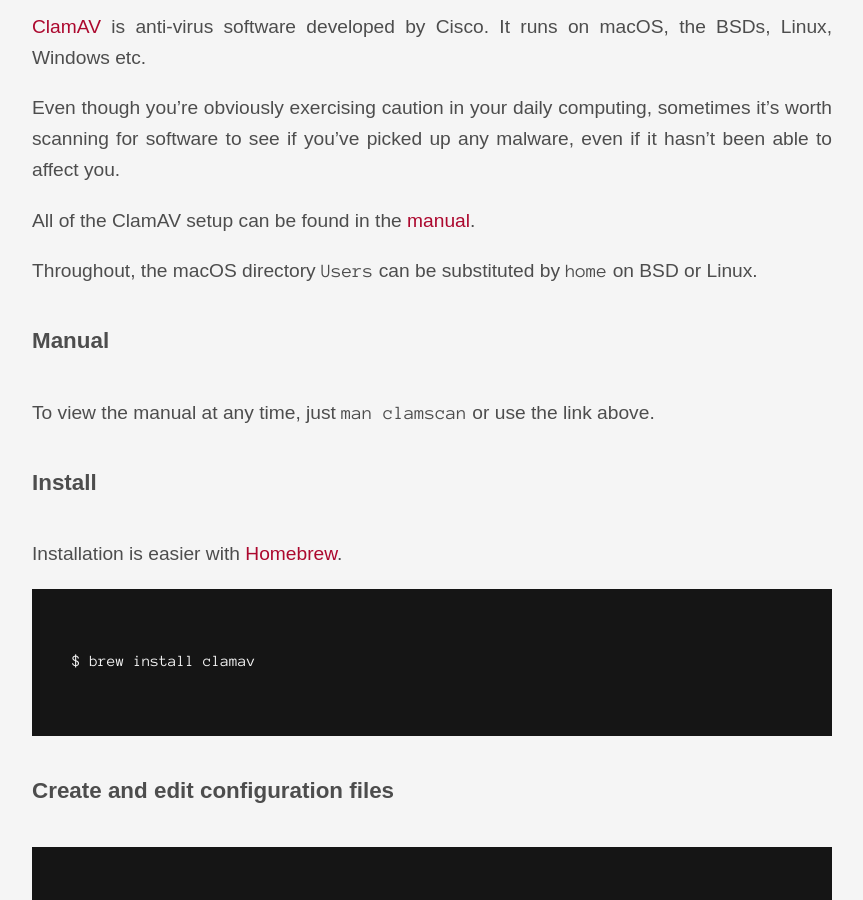
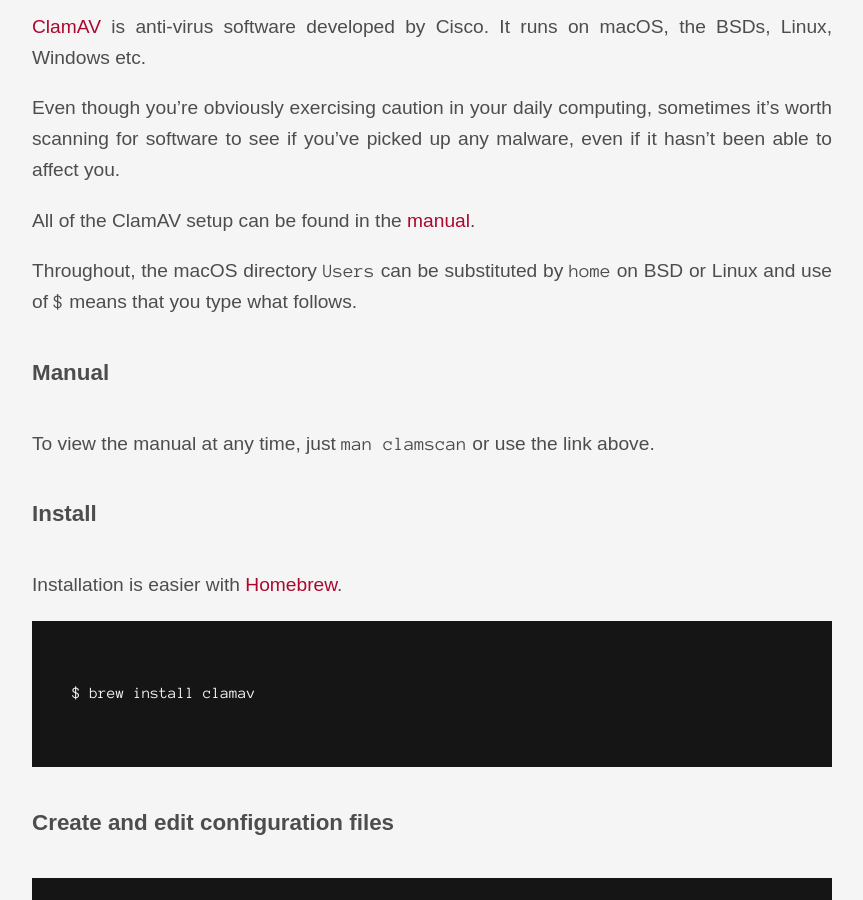
Before and after one commit to paulrbts/blog, a Jekyll site: the page built from _posts/software/2017-08-18-clamav.md, in a window 1280 px wide and 900 px high, scrolled down 369 px. Shown: the whole window, without its empty margins (208-1071 px from the left). Built offline with Jekyll 4.4.1, drawn with Linux system fonts in a browser that asks for light colours; nearby versions of some CDN libraries; some web fonts are replaced.

Commit message:
extended l.25

```diff
--- a/_posts/software/2017-08-18-clamav.md
+++ b/_posts/software/2017-08-18-clamav.md
@@ -22,7 +22,7 @@
 
 All of the ClamAV setup can be found in the [manual](https://github.com/vrtadmin/clamav-faq/raw/master/manual/clamdoc.pdf).
 
-Throughout, the macOS directory `Users` can be substituted by `home` on BSD or Linux.
+Throughout, the macOS directory `Users` can be substituted by `home` on BSD or Linux and use of `$` means that you type what follows.
 
 ##### Manual
 To view the manual at any time, just `man clamscan` or use the link above.
```
